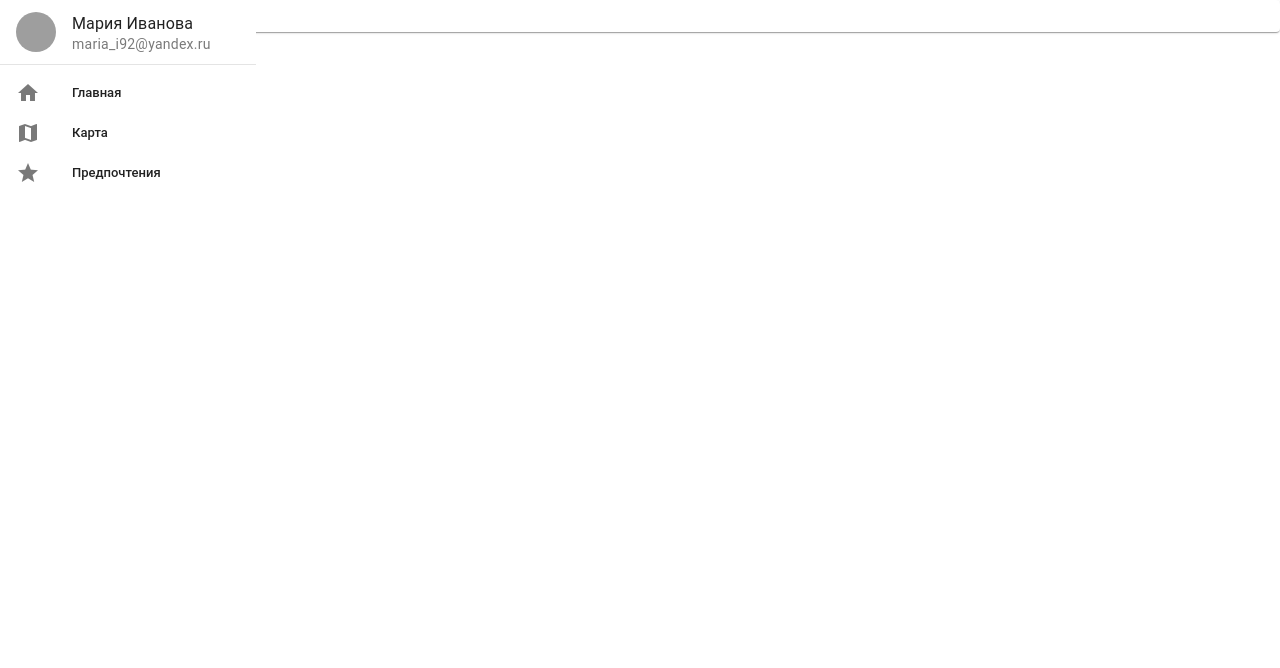
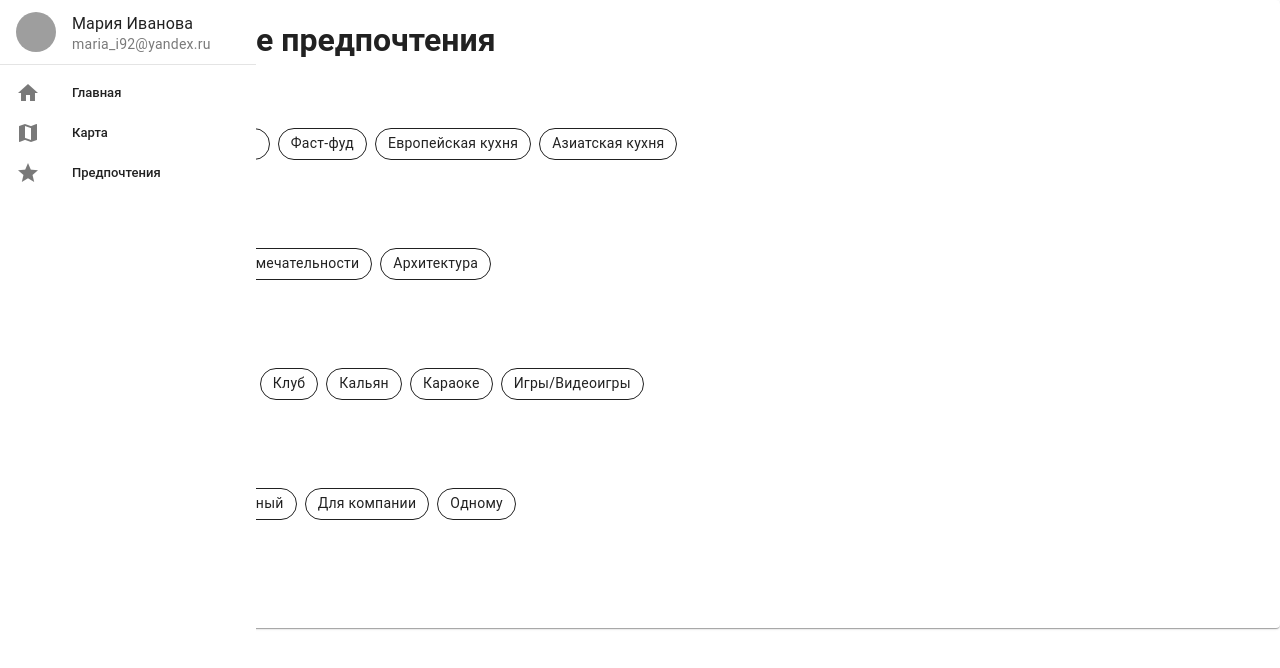
Before and after one commit to Steindvart/Personalized_routes_2GIS, a Nuxt app in the folder frontend/: page /preferences in a window 1280 px wide. Shown: the top 668 px of the page. Built offline with nearby package versions, Linux system fonts and the light colour scheme; grey boxes are pictures that could not be loaded.

Commit message:
(dev) - preferences page, save selected items.

```diff
--- a/frontend/components/likingSection.vue
+++ b/frontend/components/preferencesSection.vue
@@ -3,15 +3,14 @@
     <v-card-text>
       <h2 class="text-h5 mb-2">{{ title }}</h2>
       <v-chip-group
-        v-model="selectedItems"
+        v-model="localSelectedItems"
         column
         multiple
       >
         <v-chip
           v-for="(item, index) in items"
           :key="index"
-          :text="item.text"
-          :value="item.value"
+          :value="item"
           variant="outlined"
           filter
         >
@@ -24,12 +23,6 @@
 
 <script>
 export default {
-  data() {
-    return {
-      selectedItems: [],
-    };
-  },
-
   props: {
     title: {
       type: String,
@@ -38,6 +31,20 @@ export default {
     items: {
       type: Array,
       default: () => []
+    },
+    modelValue: {
+      type: Array,
+      default: () => []
+    }
+  },
+  computed: {
+    localSelectedItems: {
+      get() {
+        return this.modelValue;
+      },
+      set(value) {
+        this.$emit('update:modelValue', value);
+      }
     }
   }
 }
--- a/frontend/components/routeSettingsCard.vue
+++ b/frontend/components/routeSettingsCard.vue
@@ -95,7 +95,7 @@ export default {
   data() {
     return {
       activities: ['Поесть'],
-      activityOptions: ['Поесть', 'Погулять', 'Выпить', 'Шопинг'],
+      activityOptions: ['Поесть', 'Погулять', 'Развлечься', 'Шопинг'],
       averageCheck: 1500,
       averageCheckOptions: [500, 1000, 1500, 2000, 3000],
       totalTime: '2 часа',
--- a/frontend/layouts/default.vue
+++ b/frontend/layouts/default.vue
@@ -24,7 +24,7 @@
           <nuxt-link to="/map" exact class="custom-link">
             <v-list-item prepend-icon="mdi-map" title="Карта"></v-list-item>
           </nuxt-link>
-          <nuxt-link to="/liking" exact class="custom-link">
+          <nuxt-link to="/preferences" exact class="custom-link">
             <v-list-item prepend-icon="mdi-star" title="Предпочтения"></v-list-item>
           </nuxt-link>
         </v-list>
--- a/frontend/pages/liking.vue
+++ /dev/null
@@ -1,49 +0,0 @@
-<template>
-  <div class="liking-group-container">
-    <h1>Постоянные предпочтения</h1>
-    <liking-section
-      title="Категории"
-      :items=categoryItems
-    >
-    </liking-section>
-    <br/>
-    <liking-section
-      title="Стиль"
-      :items=styleItems
-    >
-    </liking-section>
-  </div>
-</template>
-
-<script>
-import likingSection from "@/components/likingSection";
-
-export default {
-  components: {
-    likingSection,
-  },
-  data() {
-    return {
-      categoryItems: [
-        { text: 'Кафе', value: 1 },
-        { text: 'Рестораны', value: 2 },
-        { text: 'Парки', value: 3 },
-        { text: 'Достопримечательности', value: 4 },
-        { text: 'Красота', value: 5 },
-        { text: 'Развлечения', value: 6 },
-        { text: 'Шопинг', value: 7 },
-        { text: 'Анти-кафе', value: 8 },
-      ],
-
-      styleItems: [
-        { text: 'Детский', value: 1 },
-        { text: 'Взрослый', value: 2 },
-        { text: 'Шумный', value: 3 },
-        { text: 'Спокойный', value: 4 },
-        { text: 'Для компании', value: 5 },
-        { text: 'Одному', value: 6 },
-      ],
-    };
-  },
-}
-</script>
--- /dev/null
+++ b/frontend/pages/preferences.vue
@@ -0,0 +1,108 @@
+<template>
+  <div class="preferences-group-container">
+    <h1>Постоянные предпочтения</h1>
+    <preferences-section
+      title="Еда"
+      :items="foodItems"
+      v-model="selectedFood"
+    />
+    <preferences-section
+      title="Прогулки"
+      :items="walkItems"
+      v-model="selectedWalk"
+    />
+    <preferences-section
+      title="Развлечения"
+      :items="funItems"
+      v-model="selectedFunn"
+    />
+    <preferences-section
+      title="Стиль"
+      :items="styleItems"
+      v-model="selectedStyle"
+    />
+
+    <br />
+    <v-btn
+      color="primary"
+      @click="savePreferences"
+      class="save-btn"
+      variant="outlined"
+      rounded="xl"
+      size="large"
+    >
+      Сохранить
+    </v-btn>
+  </div>
+</template>
+
+<script>
+import preferencesSection from "@/components/preferencesSection";
+import axios from "axios";
+
+export default {
+  components: {
+    preferencesSection,
+  },
+
+  data() {
+    return {
+      foodItems: [
+        { text: "Кафе", value: 1 },
+        { text: "Рестораны", value: 2 },
+        { text: "Фаст-фуд", value: 3 },
+        { text: "Европейская кухня", value: 4 },
+        { text: "Азиатская кухня", value: 5 },
+      ],
+
+      walkItems: [
+        { text: "Парки", value: 1 },
+        { text: "Достопримечательности", value: 2 },
+        { text: "Архитектура", value: 3 },
+      ],
+
+      funItems: [
+        { text: "Антикафе", value: 1 },
+        { text: "Бар", value: 2 },
+        { text: "Клуб", value: 3 },
+        { text: "Кальян", value: 4 },
+        { text: "Караоке", value: 5 },
+        { text: "Игры/Видеоигры", value: 6 },
+      ],
+
+      styleItems: [
+        { text: "Шумный", value: 1 },
+        { text: "Спокойный", value: 2 },
+        { text: "Для компании", value: 3 },
+        { text: "Одному", value: 4 },
+      ],
+
+      selectedFood: [],
+      selectedWalk: [],
+      selectedFunn: [],
+      selectedStyle: [],
+    };
+  },
+
+  methods: {
+    async savePreferences() {
+      const preferences = {
+        food: this.selectedFood.map(item => item.text),
+        walk: this.selectedWalk.map(item => item.text),
+        fun: this.selectedFunn.map(item => item.text),
+        style: this.selectedStyle.map(item => item.text),
+      };
+
+      try {
+        const response = await axios.post(
+          "http://localhost:8000/api/preferences/simple",
+          preferences
+        );
+        console.log("Preferences saved successfully:", response.data);
+      } catch (error) {
+        console.error("Error saving preferences:", error);
+      }
+    },
+  },
+};
+</script>
```
